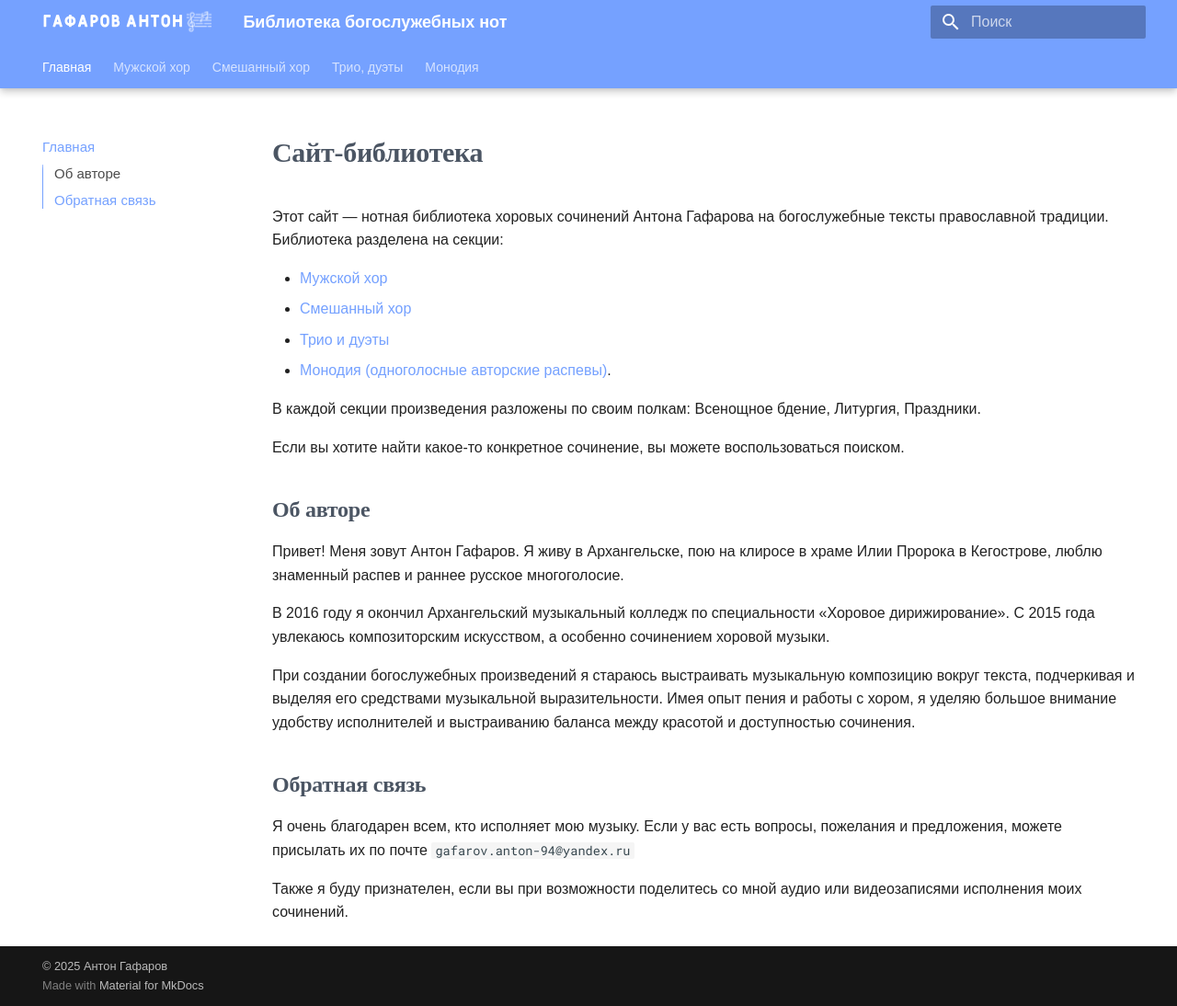
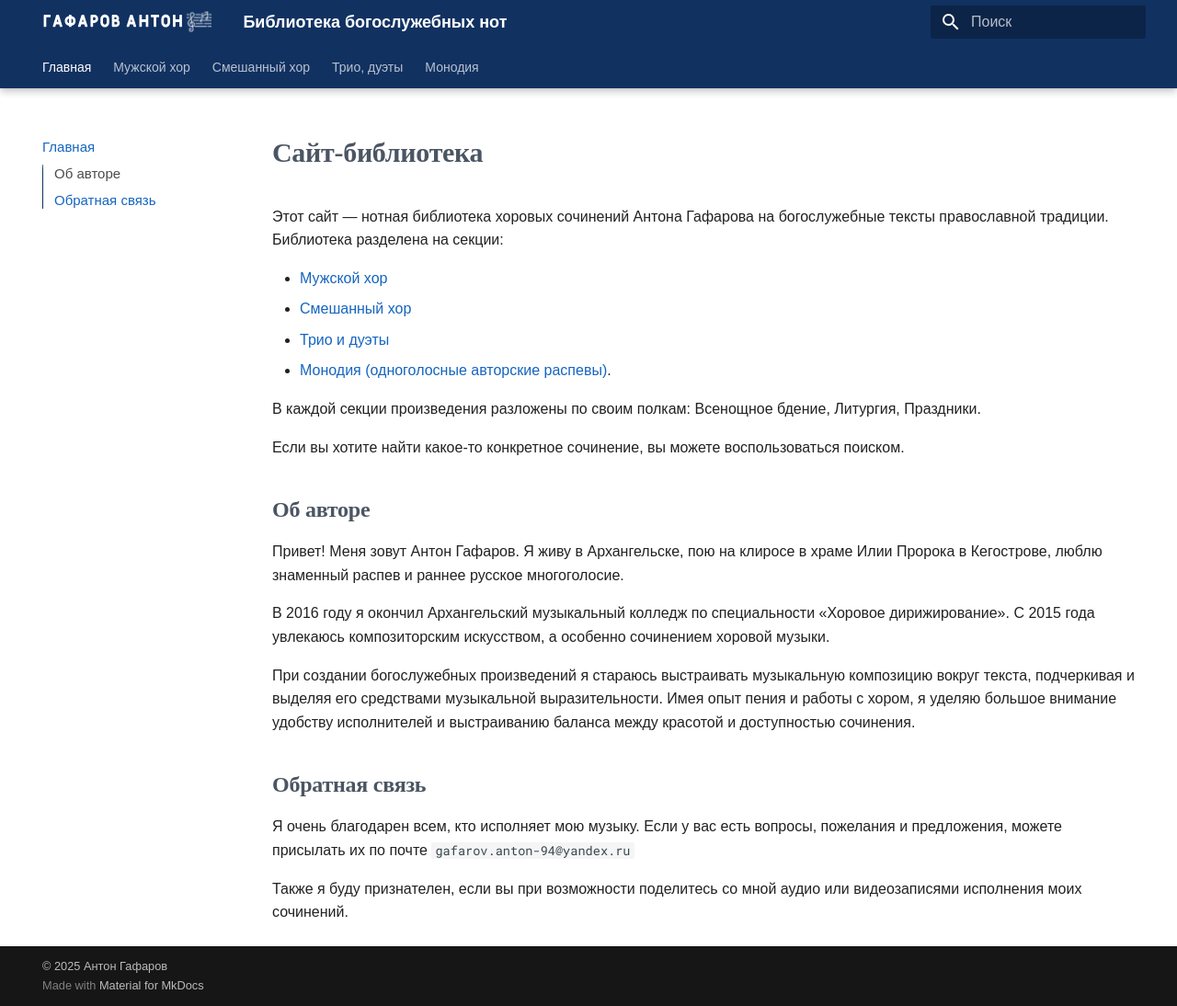
Before and after one commit to novillero/orthodox-scores, an MkDocs documentation site: the page built from docs/index.md, in a window 1280 px wide and 1094 px high. Shown: the whole window at 92% size. Built offline with MkDocs 1.6.1 and Material for MkDocs 9.7.7, drawn with Linux system fonts in a browser that asks for light colours; some web fonts are replaced.

Commit message:
Изменил цвет

```diff
--- a/docs/stylesheets/extra.css
+++ b/docs/stylesheets/extra.css
@@ -1,15 +1,16 @@
 :root {
-  --md-primary-fg-color:        #75a1ff;
-  --md-primary-fg-color--light: #75a1ff;
-  --md-primary-fg-color--dark:  #75a1ff;
+  --md-primary-fg-color:        #113161;
+  --md-primary-fg-color--light: #113161;
+  --md-primary-fg-color--dark:  #113161;
 }
 [data-md-color-scheme="slate"] {
   --md-hue: 210;
 }
 [data-md-color-scheme="tech"] {
-  --md-primary-fg-color:        #75a1ff;
-  --md-primary-fg-color--light: #75a1ff;
-  --md-primary-fg-color--dark:  #75a1ff;
+  --md-primary-fg-color:        #113161;
+  --md-accent-fg-color: #1565C0;
+  --md-typeset-a-color: #1565C0;
+  --md-default-bg-color: #ffffff;
 }
 .md-content h1 {
     font-family: 'Tahoma, arial';
```
